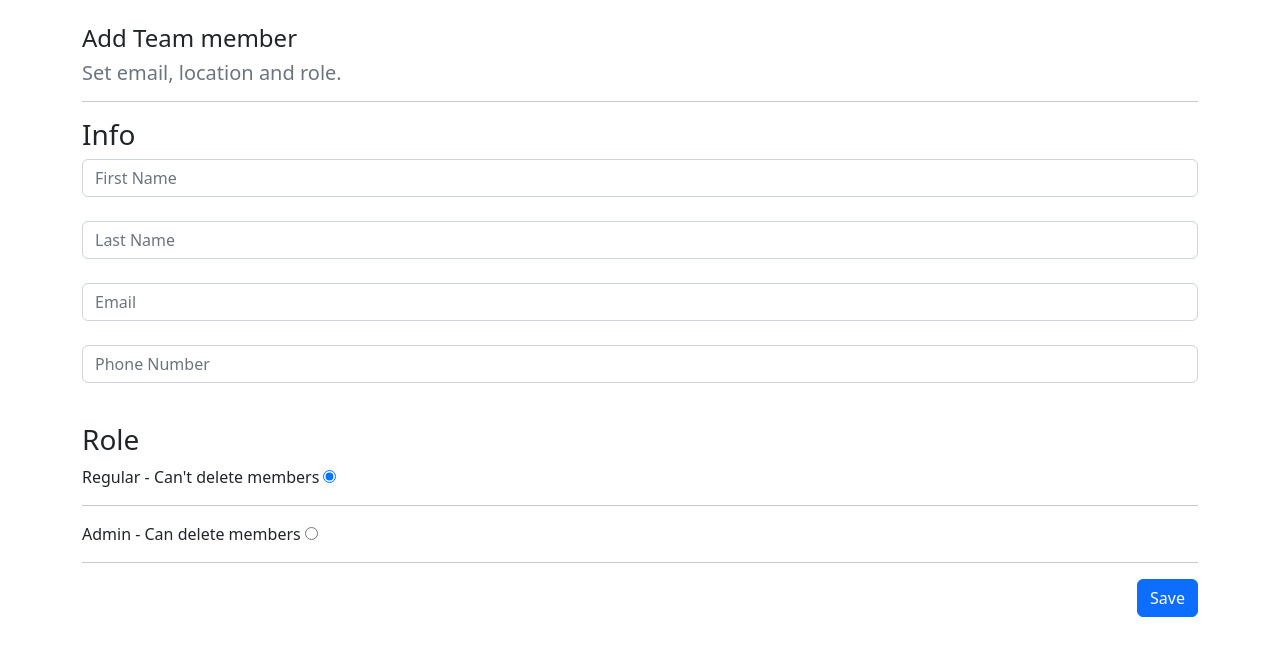
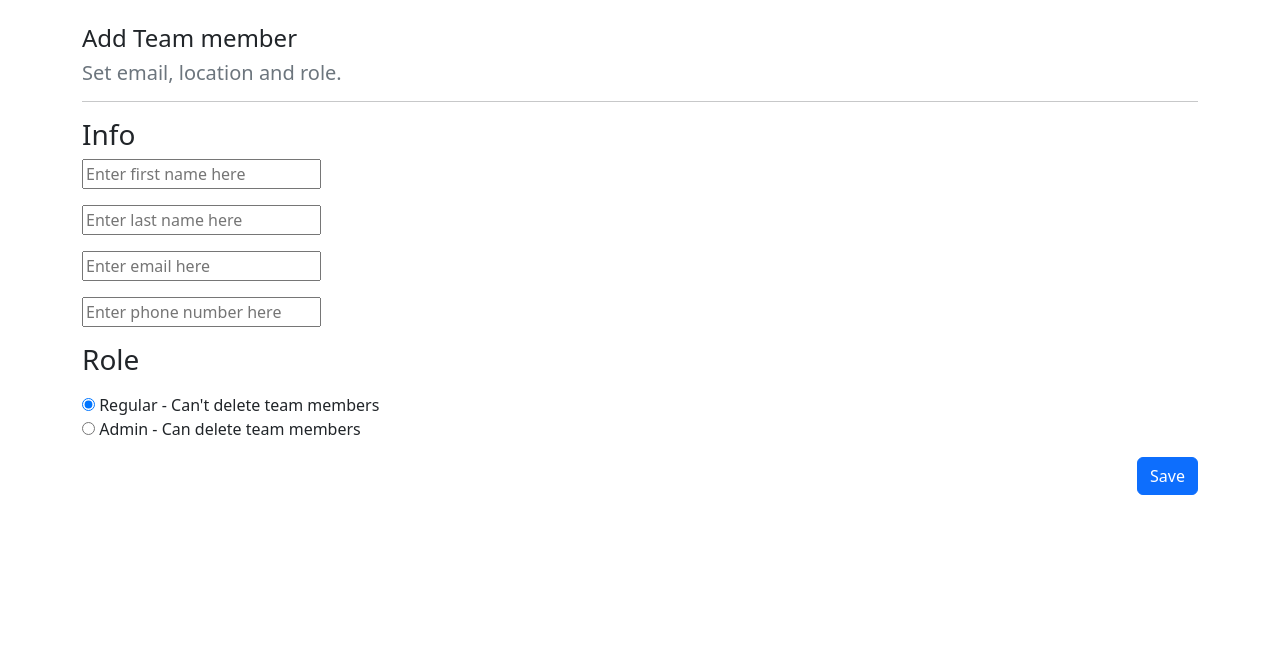
Before and after one commit to liz-cs/team-member-management, a Django app: page /team_member/add/ in a window 1280 px wide. Shown: the top 656 px of the page. Run offline with Django 4.2, Linux system fonts and the light colour scheme.

Commit message:
simply code with django form

```diff
--- /dev/null
+++ b/team_member/form.py
@@ -0,0 +1,17 @@
+from django import forms
+
+from team_member.models import TeamMember
+
+
+class TeamMemberForm(forms.ModelForm):
+    class Meta:
+        model = TeamMember
+        fields = ["first_name", "last_name", "phone_number", "email", "status"]
+        labels = {"status": ""}
+        widgets = {
+            "first_name": forms.TextInput(attrs={'placeholder': 'Enter first name here'}),
+            "last_name": forms.TextInput(attrs={'placeholder': 'Enter last name here'}),
+            "phone_number": forms.TextInput(attrs={'placeholder': 'Enter phone number here'}),
+            "email": forms.TextInput(attrs={'placeholder': 'Enter email here'}),
+            "status": forms.RadioSelect,
+        }
--- a/team_member/models.py
+++ b/team_member/models.py
@@ -1,17 +1,16 @@
-import datetime
-
 from django.db import models
 
 # Create your models here.
-from django.utils import timezone
+
+role_status = ((False, "Regular - Can't delete team members"), (True, "Admin - Can delete team members"))
 
 
 class TeamMember(models.Model):
     first_name = models.CharField(max_length=20)
     last_name = models.CharField(max_length=30)
     phone_number = models.CharField(max_length=20)
-    email = models.CharField(max_length=50)
-    status = models.BooleanField(default=False)
+    email = models.EmailField(max_length=50)
+    status = models.BooleanField(default=False, choices=role_status)
 
     def __str__(self):
         if self.status:
--- a/team_member/templates/team_member/add.html
+++ b/team_member/templates/team_member/add.html
@@ -1,26 +1,21 @@
 {% extends 'team_member/base.html' %}
 {% block content %}
 {% load static %}
-{##}
-{#<link rel="stylesheet" type="text/css" href="{% static 'team_member/style.css' %}">#}
 
 <h4>Add Team member</h4>
 <h5 class="text-muted">Set email, location and role.</h5>
 <hr>
-<form action="{% url 'team_member:add_save' %}" method="post">
+<form method="post" action="">
     {% csrf_token %}
     <h3>Info</h3>
     <div class="mb-3">
-        <input type="text" class="form-control text-muted" name="first_name" placeholder="First Name"><br>
-        <input type="text" class="form-control text-muted" name="last_name" placeholder="Last Name"><br>
-        <input type="text" class="form-control text-muted" name="email" placeholder="Email"><br>
-        <input type="text" class="form-control text-muted" name="phone_number" placeholder="Phone Number"><br>
+        <p>{{ form.first_name }}</p>
+        <p>{{ form.last_name }}</p>
+        <p>{{ form.email }}</p>
+        <p>{{ form.phone_number }}</p>
     </div>
     <h3>Role</h3>
-    <label for = 'false'>Regular - Can't delete members</label>
-    <input type="radio" name="status" id="false" value="false" checked="checked"><hr>
-    <label for = 'true'>Admin - Can delete members</label>
-    <input type="radio" name="status" id="true" value="true"><hr>
+    <p>{{ form.status}}</p>
     <input type="submit" class="btn btn-primary float-end" value="Save">
 </form>
 {% endblock %}
--- a/team_member/urls.py
+++ b/team_member/urls.py
@@ -5,9 +5,7 @@ from team_member import views
 app_name = 'team_member'
 urlpatterns = [
     path('', views.IndexView.as_view(), name='index'),
-    path('<int:pk>/', views.EditView.as_view(), name='edit'),
     path('add/', views.add, name='add'),
-    path('add_save/', views.add_save, name='add_save'),
-    path('<int:member_id>/edit', views.edit_save, name='edit_save'),
-    path('<int:member_id>/delete', views.delete, name='delete'),
+    path('<int:member_id>/edit', views.edit, name='edit'),
+    path('<int:member_id>/delete', views.delete, name='delete')
 ]
--- a/team_member/views.py
+++ b/team_member/views.py
@@ -1,9 +1,10 @@
 from django.http import HttpResponseRedirect
-from django.shortcuts import render, get_object_or_404
+from django.shortcuts import render, get_object_or_404, redirect
 from django.urls import reverse
 
 from django.views import generic
 
+from .form import TeamMemberForm
 from .models import TeamMember
 
 
@@ -17,47 +18,34 @@ class IndexView(generic.ListView):
         return TeamMember.objects.all().order_by('id')
 
 
-class EditView(generic.DetailView):
-    model = TeamMember
-    template_name = 'team_member/edit.html'
-    context_object_name = 'member'
-
-
 def edit(request, member_id):
-    member = get_object_or_404(TeamMember, pk=member_id)
-    return render(request, 'team_member/edit.html', {'member': member})
-
-
-def edit_save(request, member_id):
-    member = get_object_or_404(TeamMember, pk=member_id)
-    save(member, request)
-    return HttpResponseRedirect(reverse('team_member:index'))
+    member = get_object_or_404(TeamMember, id=member_id)
+    if request.method == 'POST':
+        team_member_form = TeamMemberForm(request.POST, instance=member)
+        if team_member_form.is_valid():
+            team_member_form.save()
+            return HttpResponseRedirect(reverse('team_member:index'))
+        else:
+            return render(request, 'team_member/edit.html', {'form': team_member_form})
+    else:
+        team_member_form = TeamMemberForm(instance=member)
+        return render(request, 'team_member/edit.html', {'form': team_member_form, 'member_id': member_id})
 
 
 def delete(request, member_id):
-    member = get_object_or_404(TeamMember, pk=member_id)
+    member = get_object_or_404(TeamMember, id=member_id)
     member.delete()
     return HttpResponseRedirect(reverse('team_member:index'))
 
 
 def add(request):
-    member = TeamMember()
-    return render(request, 'team_member/add.html', {'member': member})
-
-
-def add_save(request):
-    member = TeamMember()
-    save(member, request)
-    return HttpResponseRedirect(reverse('team_member:index'))
-
-
-def save(member, request):
-    member.first_name = request.POST['first_name']
-    member.last_name = request.POST['last_name']
-    member.email = request.POST['email']
-    member.phone_number = request.POST['phone_number']
-    if request.POST['status'] == 'true':
-        member.status = True
+    if request.method == 'POST':
+        team_member_form = TeamMemberForm(request.POST)
+        if team_member_form.is_valid():
+            team_member_form.save()
+            return HttpResponseRedirect(reverse('team_member:index'))
+        else:
+            return render(request, 'team_member/add.html', {'form': team_member_form})
     else:
-        member.status = False
-    member.save()
+        team_member_form = TeamMemberForm()
+        return render(request, 'team_member/add.html', {'form': team_member_form})
```
Also changed, not shown: team_member/templates/team_member/edit.html (+9 -19 lines), db.sqlite3.
